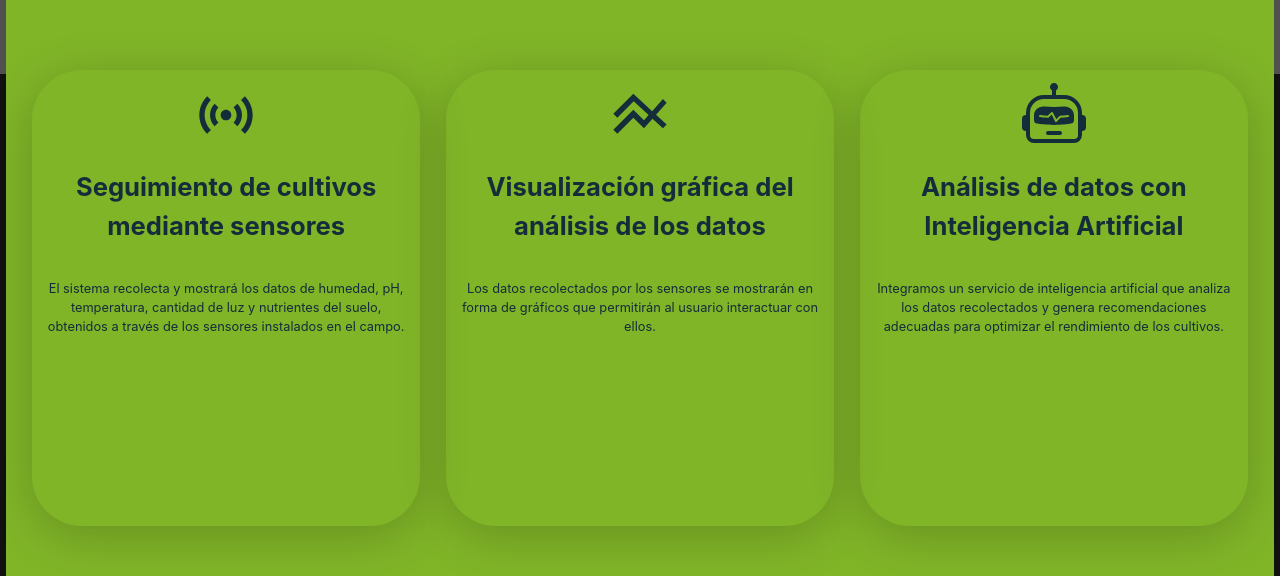
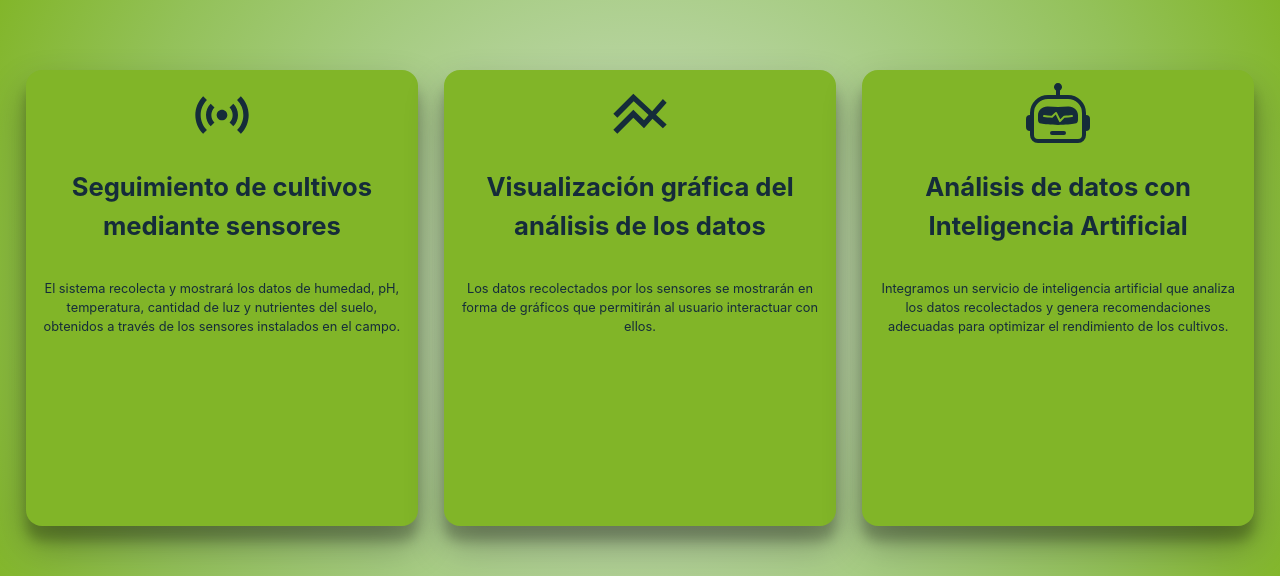
Before and after one commit to mateyyyy/PotencialAgroPage, a React (Vite) app: page / in a window 1280 px wide. Shown: the part 630-1206 px from the top of the page. Built offline with nearby package versions, Linux system fonts and the light colour scheme.

Commit message:
Cambio de fondo

```diff
--- a/src/App.css
+++ b/src/App.css
@@ -30,8 +30,7 @@ align-items: center;
 }
 
 #SecundaryDiv{
-  background-color: #81b528;
-  width: 99vw;
+  background-image: radial-gradient(circle, #d3e0cc, #bcd6a8, #a6cc82, #93c159, #81b527);
   height: 50vw;
   display: flex;
   flex-direction: column;
--- a/src/components/SegundoApartado/SegundoApartado.module.css
+++ b/src/components/SegundoApartado/SegundoApartado.module.css
@@ -19,14 +19,15 @@ p{
 .cardContainer{
     width: 100%;
     height: 70%;
+    background-color: #81b528;
     display: flex;
     flex-direction: column;
     align-items: center;
     justify-content: start;
     text-align: center;
     padding: 1vw;
-    box-shadow: rgba(0, 0, 0, 0.2) 0px 10px 50px;
-    border-radius: 50px;
+    box-shadow: rgba(0, 0, 0, 0.3) 0px 19px 38px, rgba(0, 0, 0, 0.22) 0px 15px 12px;
+    border-radius: 16px;
     margin: 1vw;
     transition: .5s;
 }
```
